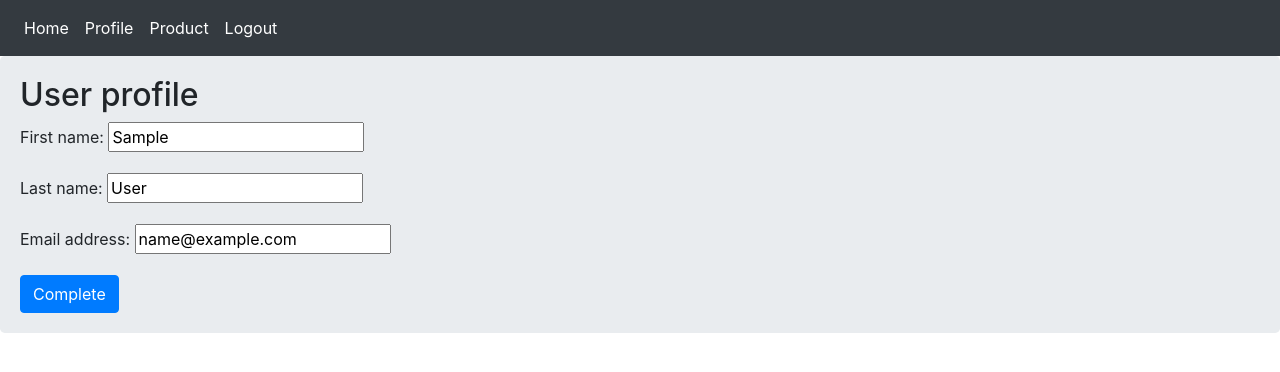
After one commit to parsarezaee/yoz-task, a Django app: page /account/profile in a window 1280 px wide. The commit adds this page. Shown: the top 372 px of the page. Run offline with Django 3.2, Linux system fonts and the light colour scheme; the visitor is signed in with stand-in values (Sample User, id 1); some libraries are stand-ins or nearby versions.

Commit message:
add user profile form

```diff
--- a/account/forms.py
+++ b/account/forms.py
@@ -1,6 +1,7 @@
 from django import forms
 from .models import UserRegisterModel
 from django.contrib.auth.forms import UserCreationForm
+from django.contrib.auth.models import User
 
 
 class UserRegisterForm(UserCreationForm):
@@ -19,3 +20,9 @@ class UserRegisterForm(UserCreationForm):
 class UserLoginForm(forms.Form):
     phone = forms.RegexField(regex= r"^09\d{2}\s*?\d{3}\s*?\d{4}$")
     password = forms.CharField(label='Password', widget=forms.PasswordInput)
+
+
+class UserProfileForm(forms.ModelForm):
+    class Meta:
+        model = User
+        fields = ('first_name', 'last_name', 'email')
--- a/account/templates/done.html
+++ /dev/null
@@ -1,6 +0,0 @@
-{% extends 'base.html' %}
-
-
-{% block content %}
-<h1>done</h1>
-{% endblock %}
--- /dev/null
+++ b/account/templates/profile.html
@@ -0,0 +1,12 @@
+{% extends 'base.html' %}
+
+{% block title %}Profile{% endblock %}
+
+{% block content %}
+  <h2>User profile</h2>
+  <form action="" method="POST">
+      {% csrf_token %}
+      {{user_form.as_p}}
+      <button class="btn btn-primary" type="submit">Complete</button>
+  </form>
+{% endblock %}
--- a/account/urls.py
+++ b/account/urls.py
@@ -5,5 +5,6 @@ app_name = 'account'
 urlpatterns = [
     path('register', views.signup, name='register'),
     path('login', views.UserLoginView.as_view(), name='login'),
-    path('logout', views.UserLogoutView.as_view(), name='logout')
+    path('logout', views.UserLogoutView.as_view(), name='logout'),
+    path('profile', views.userprofile, name='profile')
 ]
--- a/account/views.py
+++ b/account/views.py
@@ -1,9 +1,10 @@
 from django.shortcuts import redirect, render
 from django.contrib import messages
-from .forms import UserRegisterForm, UserLoginForm
+from .forms import UserRegisterForm, UserLoginForm, UserProfileForm
 from django.contrib.auth import authenticate, login, logout
 from django.views.generic import View
 from django.contrib.auth.mixins import LoginRequiredMixin
+from django.contrib.auth.decorators import login_required
 
 
 
@@ -58,3 +59,18 @@ class UserLogoutView(LoginRequiredMixin, View):
         logout(request)
         messages.success(request, 'You logged out successfuly', 'success')
         return redirect('product:home')
+
+
+@login_required(login_url='product:home')
+def userprofile(request):
+    #complete profile by user
+    if request.method == 'POST':
+        user_form = UserProfileForm(instance=request.user, data=request.POST)
+        if user_form.is_valid():
+            user_form.save()
+            messages.success(request, 'Profile completed successfuly')
+        else:
+            messages.error(request, 'error completing your profile')
+    else:
+        user_form = UserProfileForm(instance=request.user)
+    return render(request, 'profile.html', {'user_form':user_form})
--- a/templates/inc/navbar.html
+++ b/templates/inc/navbar.html
@@ -2,7 +2,7 @@
     <div class="navbar-nav">
 <a class="nav-link active" aria-current="page" href="{% url 'product:home' %}">Home</a>
 {% if request.user.is_authenticated %}
-<a class="nav-link active" aria-current="page" href="profile">Profile</a>
+<a class="nav-link active" aria-current="page" href="{% url 'account:profile' %}">Profile</a>
 <a class="nav-link active" aria-current="page" href="product">Product</a>
 <a class="nav-link active" aria-current="page" href="{% url 'account:logout' %}">Logout</a>
 {% else %}
```
